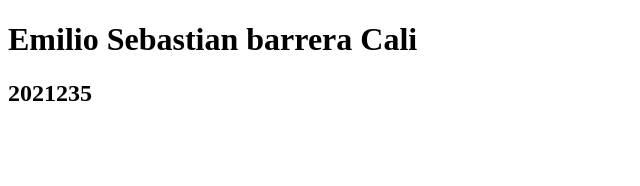
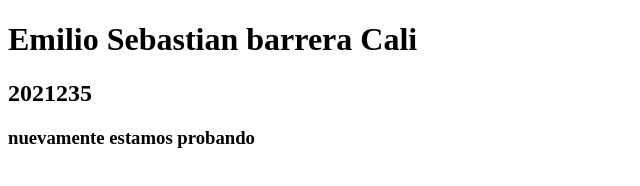
Before and after one commit to ebarrera-2021235/PracticaRepositorio, a plain HTML site: page index.html in a window 1280 px wide. Shown: the whole page, without its empty margins (0-640 px from the left). Drawn offline with Linux system fonts and the light colour scheme.

Commit message:
Agregar mensaje de prueba

```diff
--- a/index.html
+++ b/index.html
@@ -8,5 +8,6 @@
 <body>
     <h1>Emilio Sebastian barrera Cali</h1>
     <h2>2021235</h2>
+    <h3>nuevamente estamos probando</h3>
 </body>
 </html>
```
